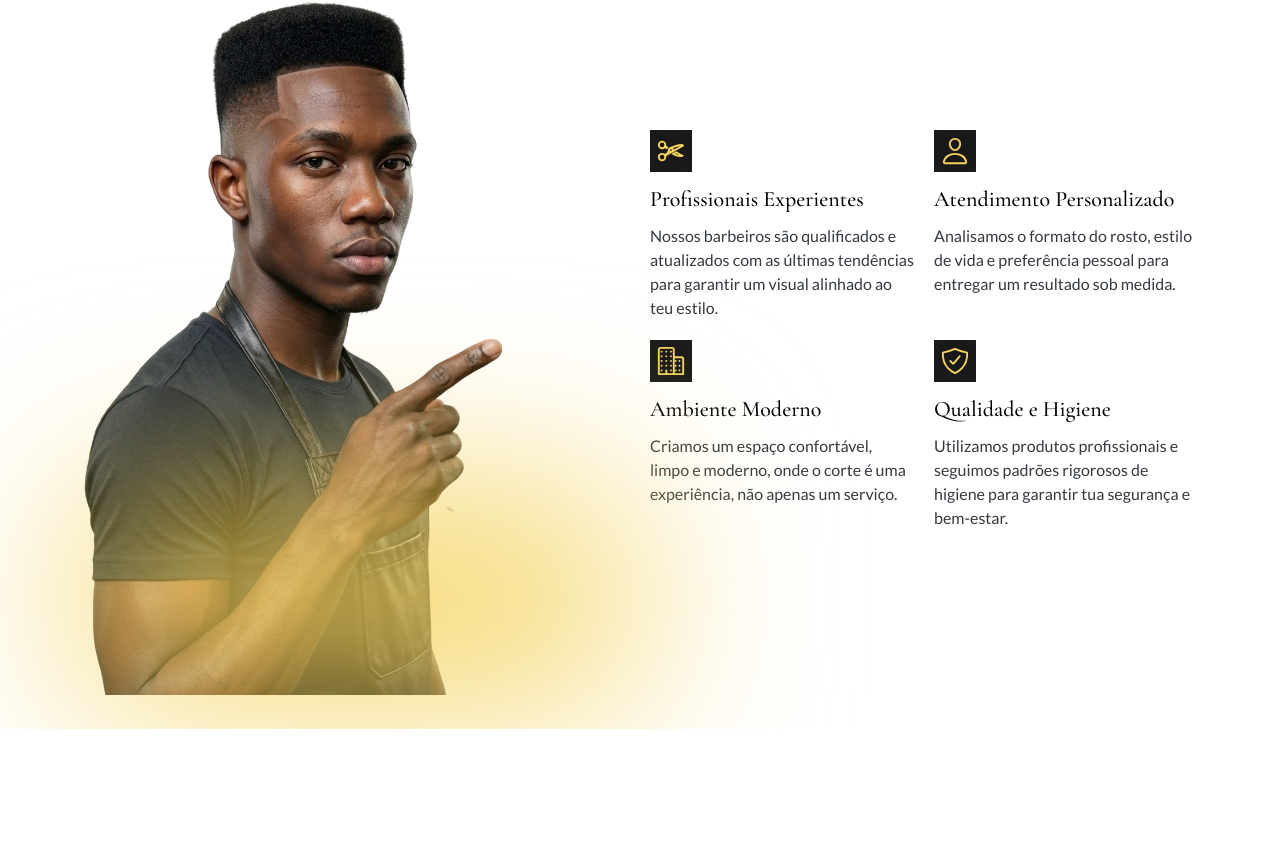
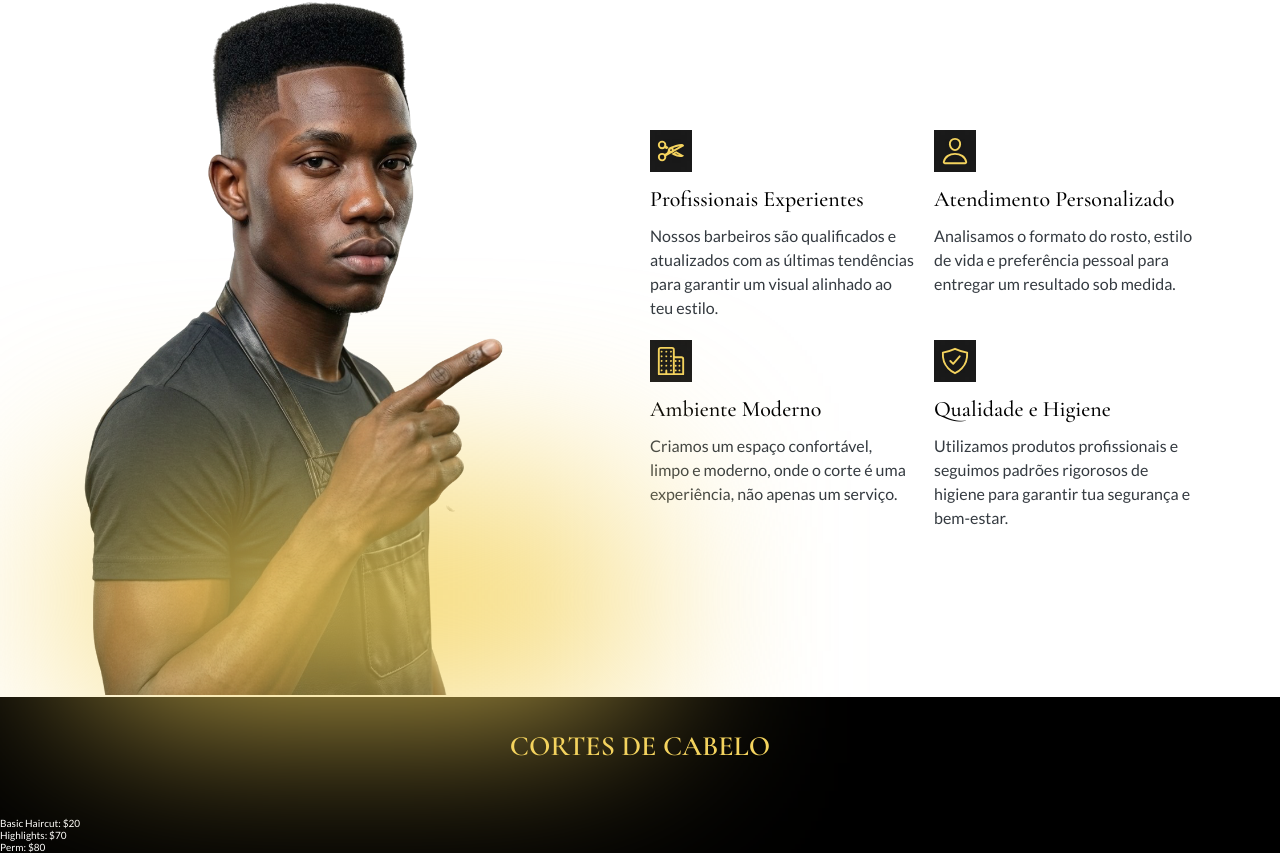
Before and after one commit to HermenegildoDaCruz/atomic-barber, a React (Vite) app: page / in a window 1280 px wide. Shown: the part 1013-1866 px from the top of the page. Before the commit the page ends 1742 px from the top, so only its background shows below. Built offline with nearby package versions, Linux system fonts and the light colour scheme; a web font is replaced by a local one.

Commit message:
Updating why us section style

```diff
--- a/src/App.jsx
+++ b/src/App.jsx
@@ -1,6 +1,7 @@
 import Nav from "./components/Nav"
 import Hero from "./components/Hero"
 import WhyUs from "./components/WhyUs"
+import HairStylePrices from "./components/HairStylePrices"
 
 function App() {
 
@@ -10,6 +11,7 @@ function App() {
       <Nav />
       <Hero />
       <WhyUs />
+      <HairStylePrices />
     </>
   )
 }
--- a/src/components/HairStylePrices.jsx
+++ b/src/components/HairStylePrices.jsx
@@ -0,0 +1,14 @@
+
+// carousel of hairstyle prices (images)
+export default function HairStylePrices() {
+    return (
+        <section className="hair-style-prices">
+            <h2 className="heading-secondary">Cortes de cabelo</h2>
+            <ul>
+                <li>Basic Haircut: $20</li>
+                <li>Highlights: $70</li>
+                <li>Perm: $80</li>
+            </ul>
+        </section>
+    );
+}
--- a/src/css/main.css
+++ b/src/css/main.css
@@ -175,7 +175,7 @@ button{
 
 /*  */
 .why-us{
-  margin-block: 3.2rem;
+  padding-top: 3.2rem;
 }
 .why-us-img-box{
     position: relative;
@@ -195,7 +195,16 @@ button{
     box-shadow: var(--inset-shadow);
     padding: .6rem;
 }
-
+.hair-style-prices{
+    background-color: var(--color-primary);
+    color: #fff;
+    box-shadow: var(--inset-shadow);
+}
+.hair-style-prices .heading-secondary{
+    color: var(--color-secondary);
+    text-align: center;
+    padding-block: 3.2rem;
+}
 /* Animations */
 
 @keyframes upDownMoviment {
```
